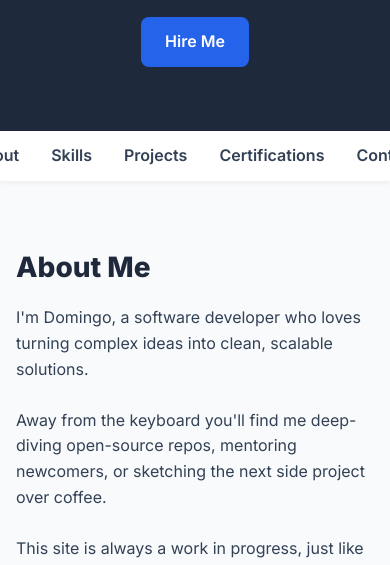
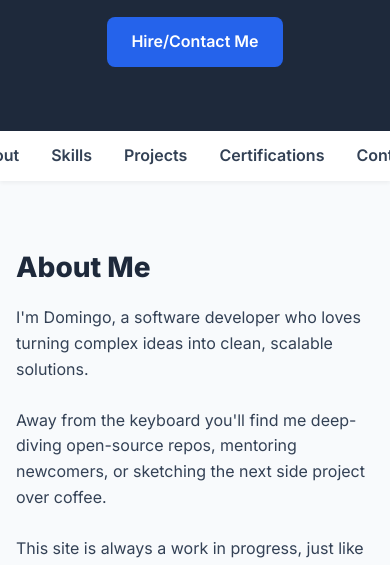
Before and after one commit to domingomesa/domingomesa.github.io, a plain HTML site: page index.html in a window 390 px wide. Shown: the part 273-838 px from the top of the page. Drawn offline with Linux system fonts and the light colour scheme.

```diff
--- a/index.html
+++ b/index.html
@@ -15,7 +15,7 @@
     <header id="home">
         <h1>Domingo Mesa Jr.</h1>
         <p>Software Engineer · Python · Go · JavaScript · SQL</p>
-        <a class="btn" href="#contact">Hire Me</a>
+        <a class="btn" href="#contact">Hire/Contact Me</a>
     </header>
 
     <!-- ===== NAV ===== -->
```
